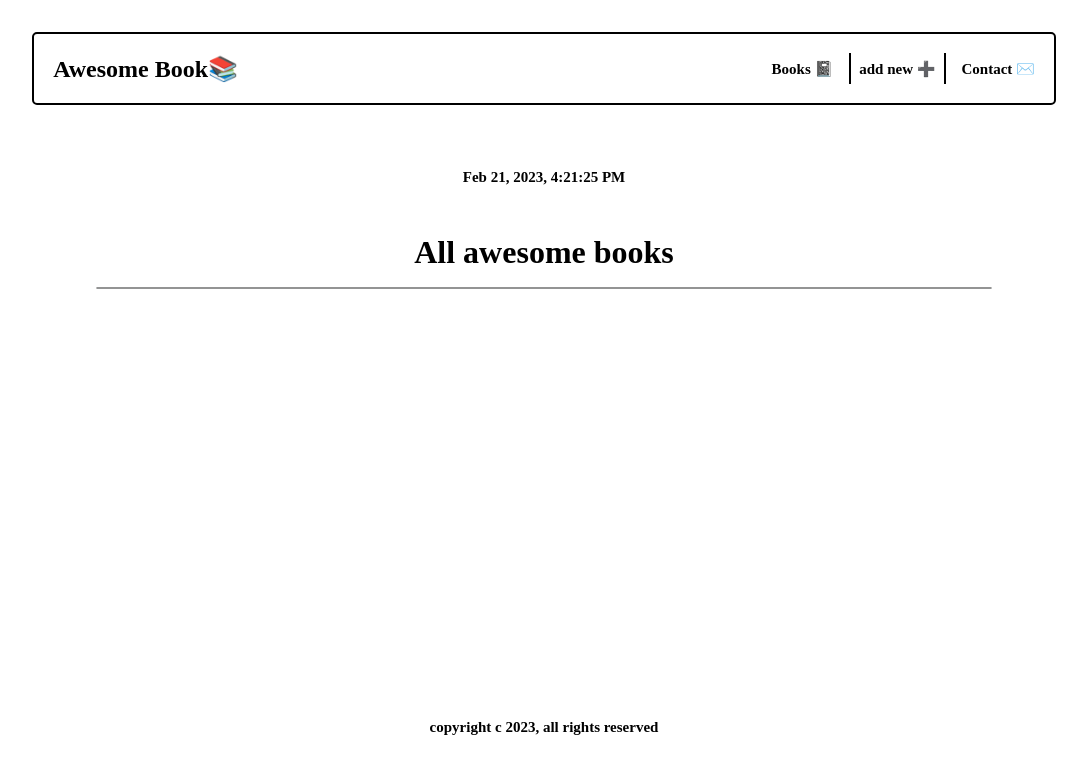
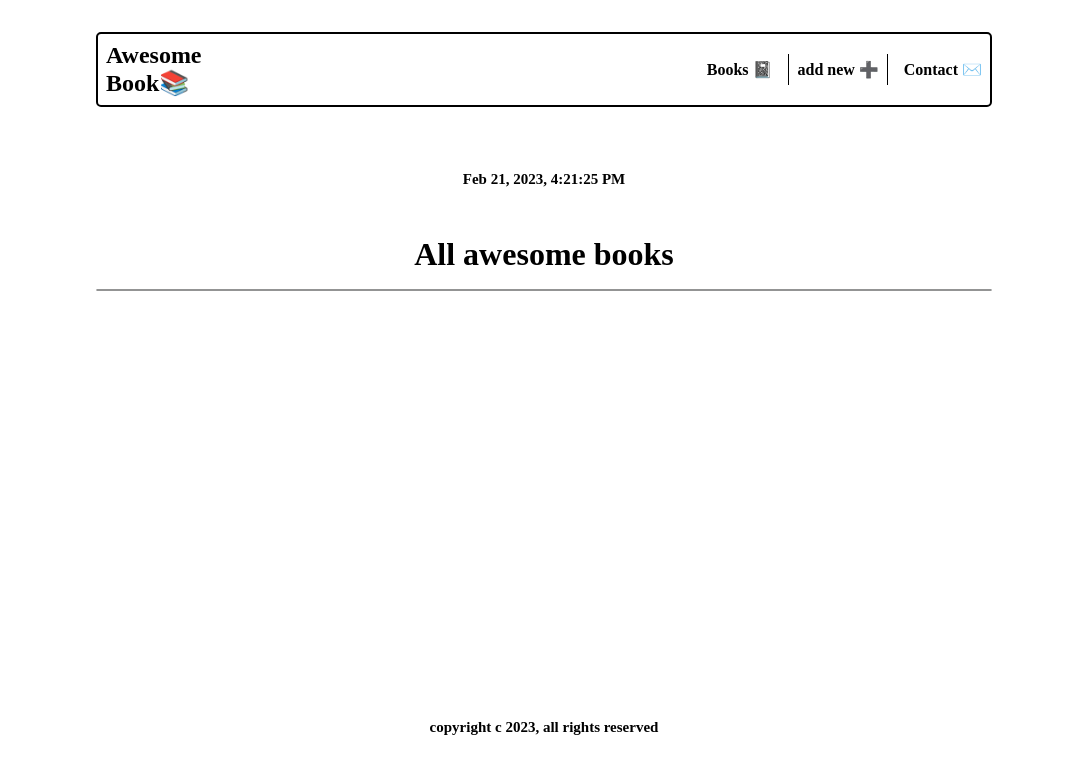
Before and after one commit to Yidnekachew-cmd/Awesome-Books-With-ES6, a website with bundled scripts: page index.html in a window 1280 px wide. Shown: the whole page, without its empty margins (96-1183 px from the left). Built offline with nearby package versions, Linux system fonts and the light colour scheme.

```diff
--- a/index.css
+++ b/index.css
@@ -67,15 +67,18 @@
   display: flex;
   align-items: center;
   justify-content: space-between;
+  gap: 2rem;
   border: 2px solid black;
-  width: 80%;
+  min-width: min-content;
+  width: 70%;
   margin: 2rem auto;
-  padding: 1.2rem;
+  padding: 0.5rem;
   border-radius: 5px;
 }
 
 .nav-logo {
-  width: 30%;
+  width: 10%;
+  margin-right: 2rem;
 }
 
 .nav-list {
@@ -83,16 +86,16 @@
   align-items: center;
   justify-content: flex-end;
   gap: 1rem;
-  width: 100%;
+  width: 70%;
   list-style-type: none;
   font-weight: bold;
-  font-size: 15px;
+  font-size: 1rem;
   cursor: pointer;
 }
 
 .nav-list li:nth-child(2) {
-  border-left: 2px solid;
-  border-right: 2px solid;
+  border-left: 0.1rem solid;
+  border-right: 0.1rem solid;
   padding: 0.4rem 0.5rem;
 }
 
```
